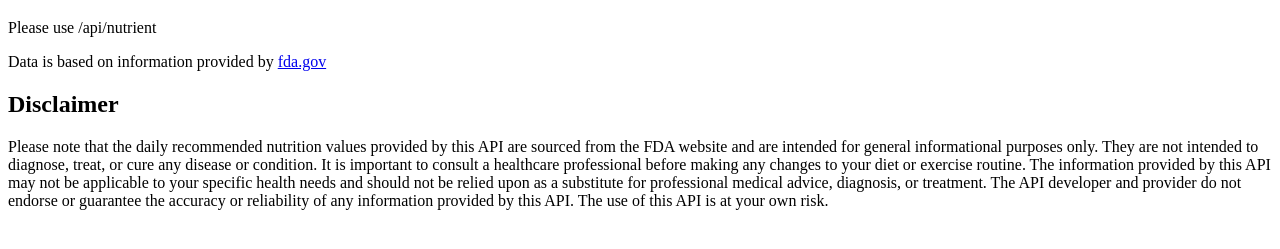
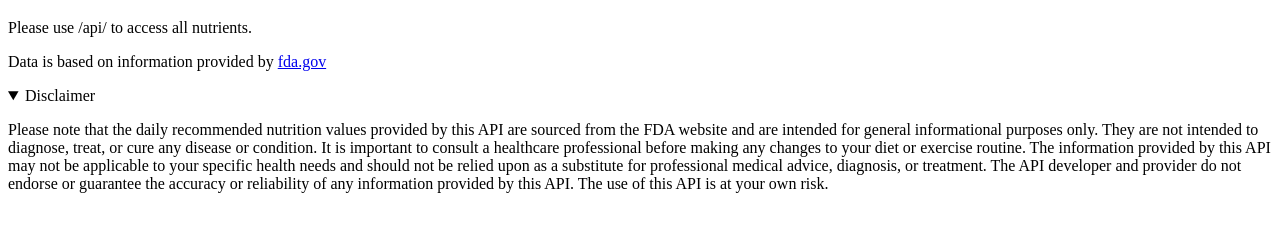
Before and after one commit to jessicafuller808/nutrition-daily-values-api, a website: page index.html in a window 1280 px wide. Shown: the part 61-310 px from the top of the page. Drawn offline with Linux system fonts and the light colour scheme.

Commit message:
changed api endpoint in html. Added details tag to disclaimer.

```diff
--- a/index.html
+++ b/index.html
@@ -11,9 +11,14 @@
     </head>
     <body>
         <h1>Nutrients API</h1>
-        <p>Please use /api/nutrient</p>
+        <p>Please use /api/ to access all nutrients.</p>
         <p>Data is based on information provided by <a href="https://www.fda.gov/media/99069/download">fda.gov</a></p>
-        <h2>Disclaimer</h2>
+
+        <details open>
+        <summary>Disclaimer</summary>
         <p>Please note that the daily recommended nutrition values provided by this API are sourced from the FDA website and are intended for general informational purposes only. They are not intended to diagnose, treat, or cure any disease or condition. It is important to consult a healthcare professional before making any changes to your diet or exercise routine. The information provided by this API may not be applicable to your specific health needs and should not be relied upon as a substitute for professional medical advice, diagnosis, or treatment. The API developer and provider do not endorse or guarantee the accuracy or reliability of any information provided by this API. The use of this API is at your own risk.</p>
+        </details>
+
+
     </body>
 </html>
```
